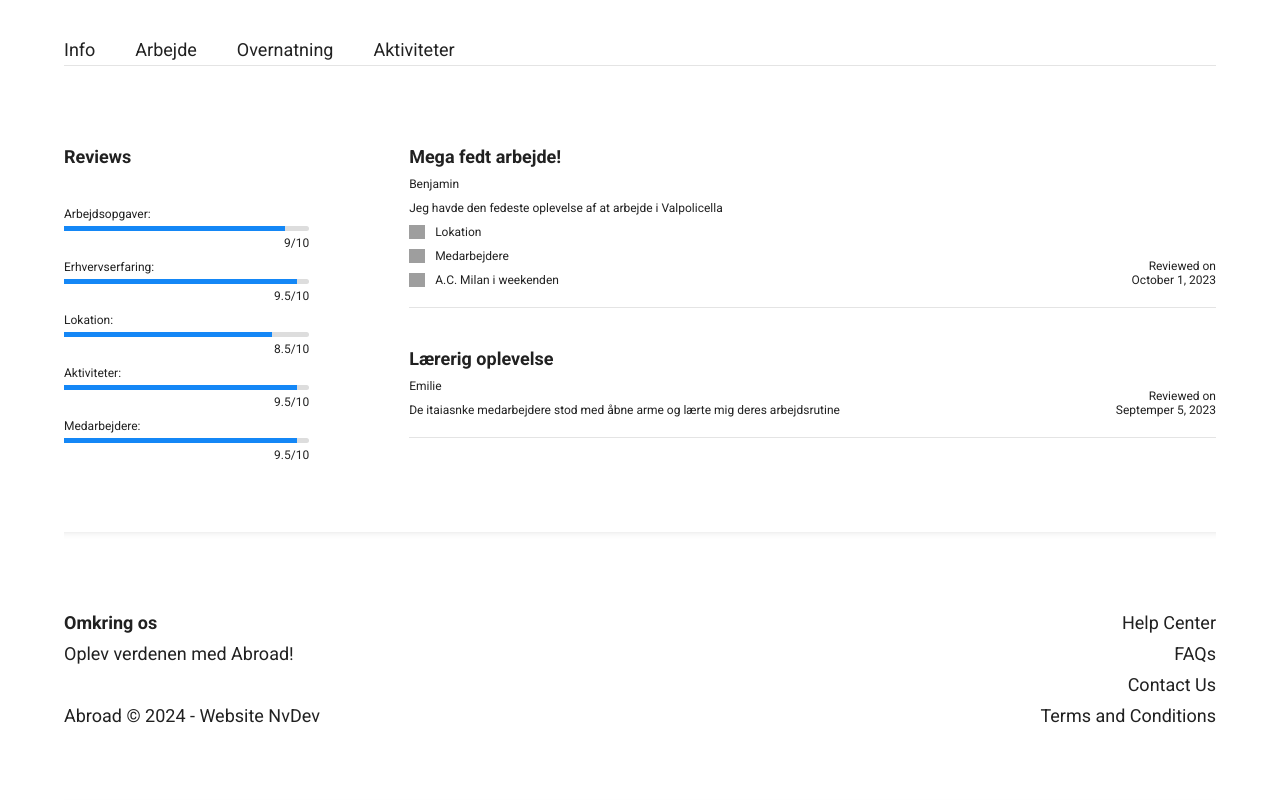
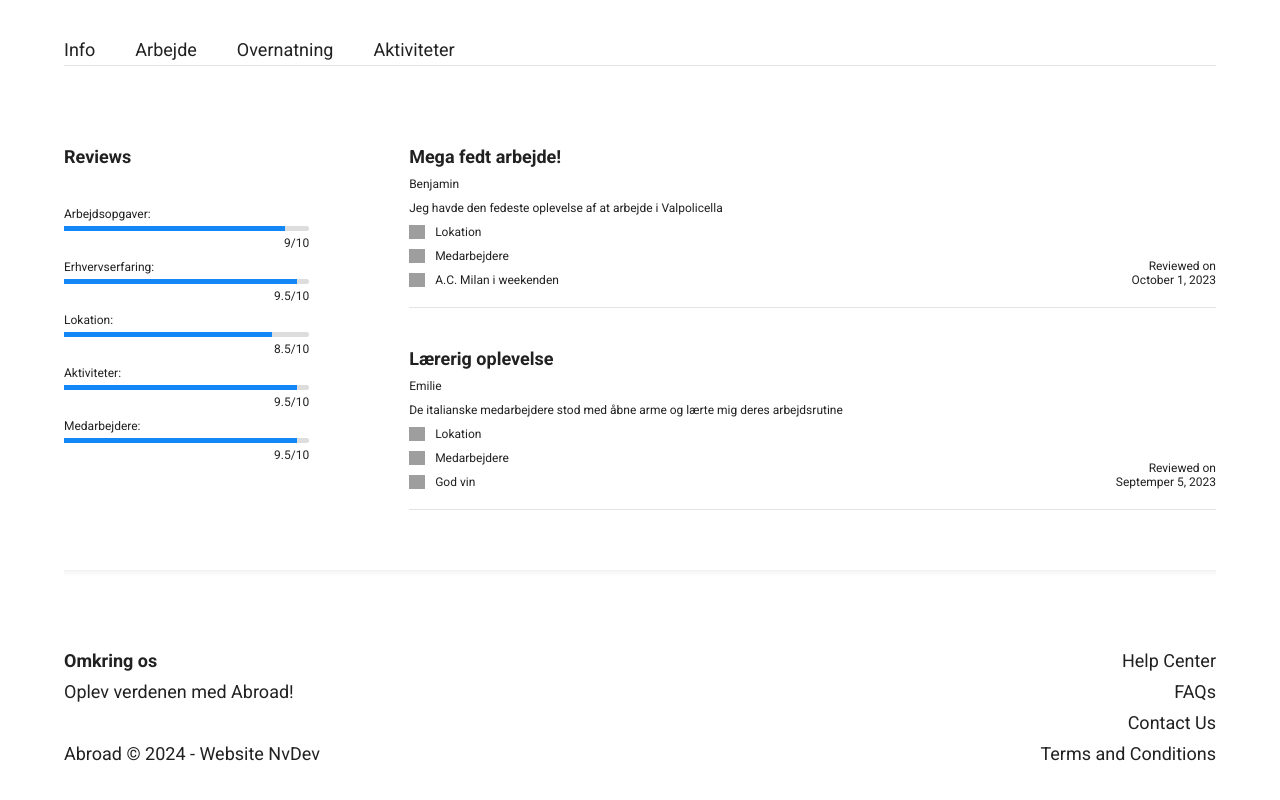
Before and after one commit to Adonias6/Abroad, a plain HTML site: page produkt-valpolicella.html in a window 1280 px wide. Shown: the part 893-1693 px from the top of the page. Drawn offline with Linux system fonts and the light colour scheme; grey boxes are pictures that could not be loaded.

Commit message:
new push

```diff
--- a/produkt-valpolicella.html
+++ b/produkt-valpolicella.html
@@ -372,9 +372,30 @@
               <h4>Lærerig oplevelse</h4>
               <p>Emilie</p>
               <p>
-                De itaiasnke medarbejdere stod med åbne arme og lærte mig deres
+                De italianske medarbejdere stod med åbne arme og lærte mig deres
                 arbejdsrutine
               </p>
+              <div class="reviewicons">
+                <img
+                  src="https://cdn2.iconfinder.com/data/icons/ios-7-icons/50/plus-256.png"
+                  alt=""
+                />
+                <p>Lokation</p>
+              </div>
+              <div class="reviewicons">
+                <img
+                  src="https://cdn2.iconfinder.com/data/icons/ios-7-icons/50/plus-256.png"
+                  alt=""
+                />
+                <p>Medarbejdere</p>
+              </div>
+              <div class="reviewicons">
+                <img
+                  src="https://cdn2.iconfinder.com/data/icons/ios-7-icons/50/plus-256.png"
+                  alt=""
+                />
+                <p>God vin</p>
+              </div>
             </div>
             <div class="reviewright">
               <p>Reviewed on</p>
--- a/style.css
+++ b/style.css
@@ -644,6 +644,7 @@ footer{
       }
       .box {
         width: 100%;
+        height: fit-content;
       }
       .sort-buttons {
        flex-direction: column;
```
